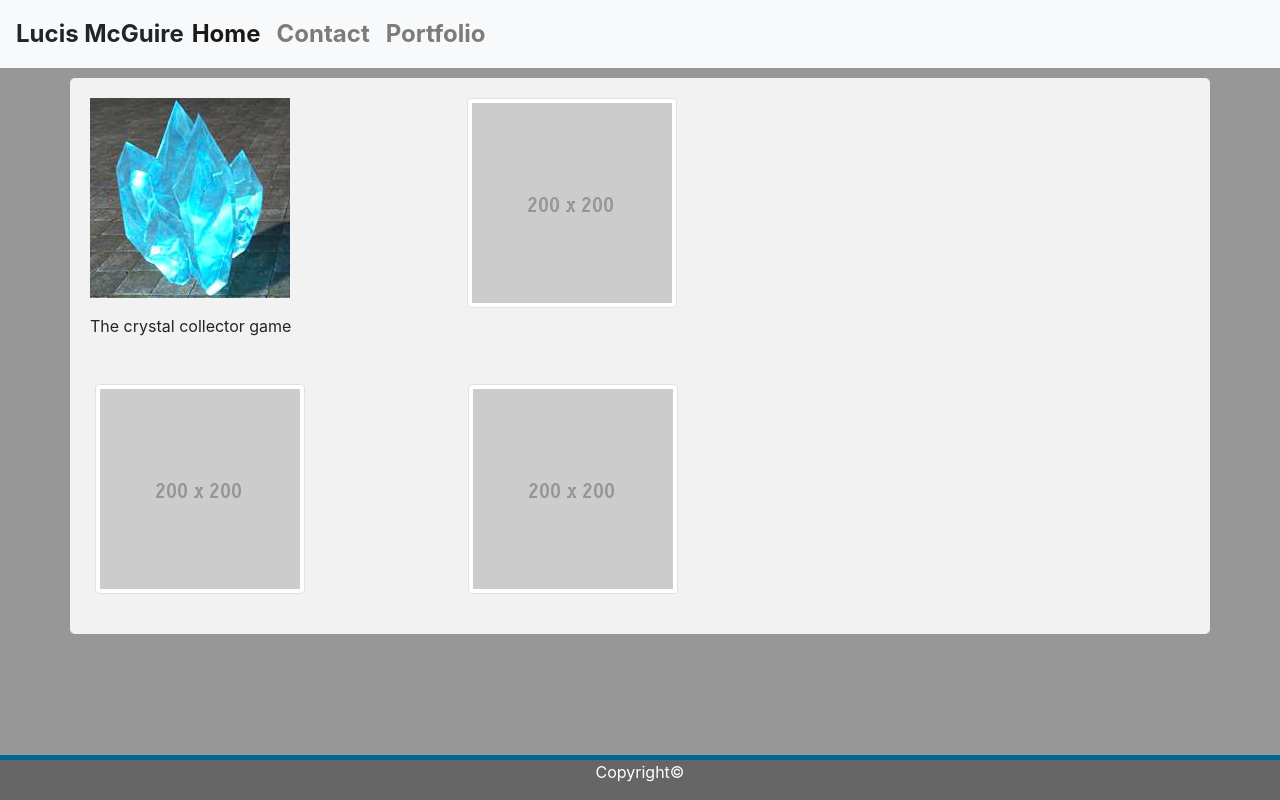
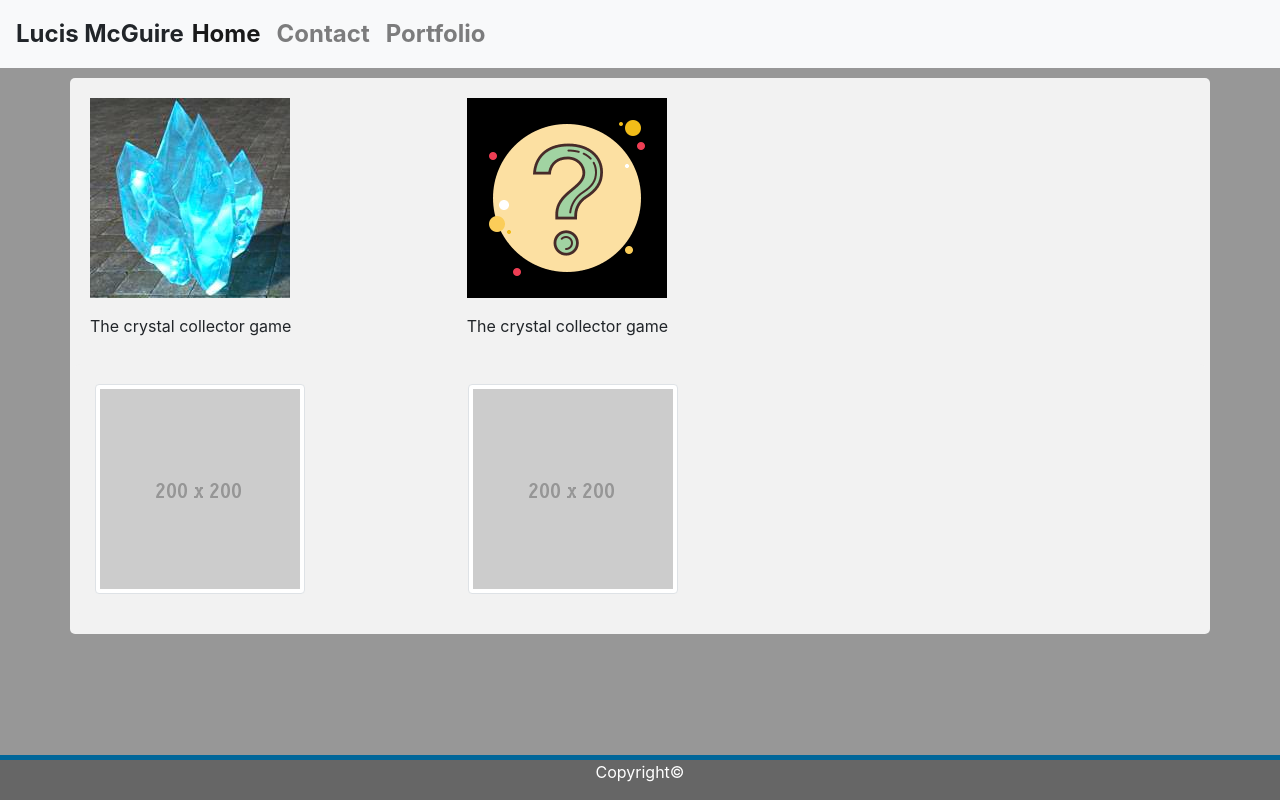
Before and after one commit to K1n9Z3r0/Bootstrap-Portfolio, a plain HTML site: page portfolio.html in a window 1280 px wide. Drawn offline with nearby package versions, Linux system fonts and the light colour scheme.

Commit message:
updated projects page

```diff
--- a/portfolio.html
+++ b/portfolio.html
@@ -48,7 +48,9 @@
       </div>
 
       <div class="col-lg-4 col-md-4 col-sm-12">
-        <img src="assets/200x200.gif" alt="..." class="img-thumbnail">
+        <p><a href="https://k1n9z3r0.github.io/Trivia-Game/" target="_blank"><img src="assets/Qmark.png"></a>
+          <p>The crystal collector game</p>
+        </p>
       </div>
 
       <div class="col-lg-4 col-md-4 col-sm-12">
```
Also changed, not shown: assets/Qmark.png (added).
